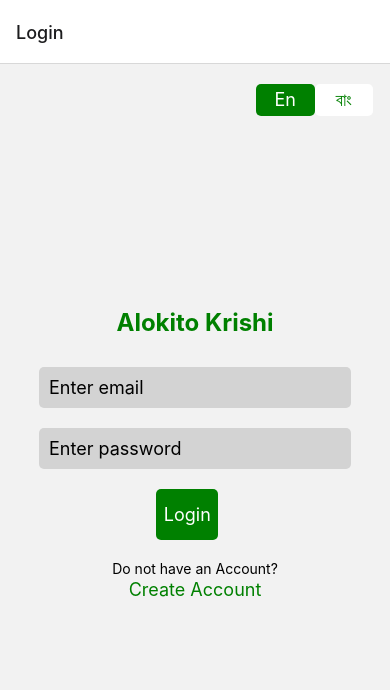
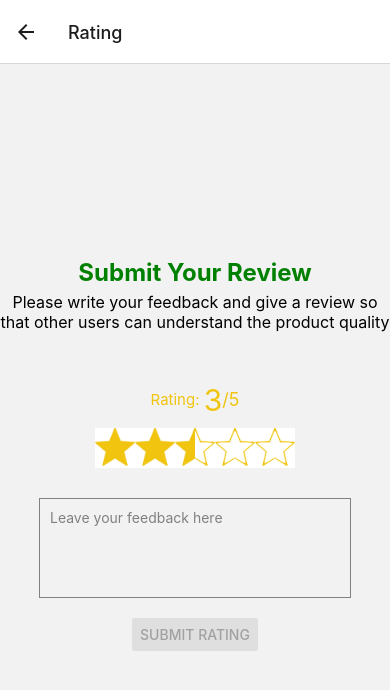
Before and after one commit to MdShalimSadman/thesisApp, a React Native app: screen /Rating in a window 390 px wide. Shown: the top 690 px of the page. Built offline with nearby package versions, Linux system fonts and the light colour scheme; what react-native-localize would draw is missing.

Commit message:
rating added in the screen

```diff
--- a/App.tsx
+++ b/App.tsx
@@ -27,19 +27,21 @@ import SignUp2 from './src/screen/SignUp2';
 import FarmerProfile from './src/screen/FarmerProfile';
 import customerCheckout from './src/screen/customerCheckout';
 import Bidding from './src/screen/Bidding';
+import RatingScreen from './src/screen/RatingScreen';
 
 const Stack = createNativeStackNavigator();
 function App(): JSX.Element {
   return (
     <NavigationContainer>
       <Stack.Navigator>
+        {/* <Stack.Screen name="Rating" component={RatingScreen} /> */}
         <Stack.Screen name="Login" component={Login} />
         <Stack.Screen name="SignUp" component={SignUp} />
         <Stack.Screen name="Home" component={Home} />
-        <Stack.Screen name="SignUp2" component={SignUp2} />
         <Stack.Screen name="Farmer Profile" component={FarmerProfile} />
         <Stack.Screen name="Customer Checkout" component={customerCheckout} />
         <Stack.Screen name="Bidding" component={Bidding}/>
+        <Stack.Screen name="Rating" component={RatingScreen}/>
       </Stack.Navigator>
     </NavigationContainer>
   );
--- a/package.json
+++ b/package.json
@@ -26,8 +26,10 @@
     "react-native": "0.72.6",
     "react-native-gesture-handler": "^2.13.4",
     "react-native-localize": "^3.0.4",
+    "react-native-ratings": "^8.1.0",
     "react-native-safe-area-context": "^4.7.4",
     "react-native-screens": "^3.27.0",
+    "react-native-star-rating": "^1.1.0",
     "react-native-uuid": "^2.0.1",
     "react-native-vector-icons": "^10.0.2"
   },
--- a/src/screen/Bidding.js
+++ b/src/screen/Bidding.js
@@ -20,15 +20,13 @@ const Bidding = ({route, navigation}) => {
   const [timerExpired, setTimerExpired] = useState(false);
 
   const handleAccept = () => {
-    // Implement logic for accepting estimated price
-    // This can include further actions like initiating payment, etc.
     console.log('Accepted Estimated Price:', estimatedPrice);
+    navigation.navigate('Rating');
   };
 
   const handlePropose = () => {
-    // Implement logic for user proposing a price
-    // This can include further actions like sending the proposed price to the server, etc.
     console.log('User Proposed Price:', userProposedPrice);
+    navigation.navigate('Rating');
   };
 
   useEffect(() => {
@@ -134,8 +132,9 @@ const Bidding = ({route, navigation}) => {
           </>
         )}
         <Text style={styles.timerText}>
-         {t('time')}
-         {formatTime(timer)}</Text>
+          {t('time')}
+          {formatTime(timer)}
+        </Text>
       </View>
     </>
   );
@@ -145,7 +144,7 @@ const styles = StyleSheet.create({
   container: {
     flex: 1,
     padding: 16,
-    marginTop:80
+    marginTop: 80,
   },
   languageButtonsContainer: {
     position: 'absolute',
--- /dev/null
+++ b/src/screen/RatingScreen.js
@@ -0,0 +1,96 @@
+// RatingScreen.js
+import React, { useState } from 'react';
+import { View, Text, TextInput, Button, StyleSheet } from 'react-native';
+import { Rating } from 'react-native-ratings';
+
+const RatingScreen = () => {
+  const [rating, setRating] = useState(0);
+  const [feedback, setFeedback] = useState('');
+
+  const handleRating = (rated) => {
+    setRating(rated);
+  };
+
+  const handleFeedbackChange = (text) => {
+    setFeedback(text);
+  };
+
+  const submitRating = () => {
+    // You can implement the logic to submit the rating and feedback to your backend here
+    console.log('Rating:', rating);
+    console.log('Feedback:', feedback);
+    // Add your API call or any other necessary actions here
+  };
+
+  return (
+    <View style={styles.container}>
+      <Text style={styles.title}>Submit Your Review</Text>
+      <Text style={styles.subTitle}>Please write your feedback and give a review so that other users can understand the product quality</Text>
+      <View style={styles.ratingContainer}>
+        <Rating
+          showRating
+          onFinishRating={handleRating}
+          style={{ paddingVertical: 10 }}
+        />
+      </View>
+
+      <TextInput
+        style={styles.feedbackInput}
+        placeholderTextColor="gray"
+        placeholder="Leave your feedback here"
+        multiline
+        numberOfLines={4}
+        onChangeText={(text) => handleFeedbackChange(text)}
+      />
+
+      <Button
+        title="Submit Rating"
+        onPress={submitRating}
+        disabled={rating === 0}
+        color={rating !== 0 ? 'green' : 'gray'}
+        style={rating !== 0 ? styles.submitButtonEnabled : styles.submitButtonDisabled}
+      />
+    </View>
+  );
+};
+
+const styles = StyleSheet.create({
+  container: {
+    flex: 1,
+    justifyContent: 'center',
+    alignItems: 'center',
+  },
+  title: {
+    fontSize: 24,
+    marginBottom: 5,
+    color: 'green',
+    fontWeight: 'bold',
+  },
+  subTitle: {
+    fontSize: 16,
+    marginBottom: 20,
+    color: 'black',
+    textAlign: 'center',
+  },
+  ratingContainer: {
+    marginVertical: 20,
+  },
+  feedbackInput: {
+    width: '80%',
+    height: 100,
+    borderColor: 'gray',
+    borderWidth: 1,
+    marginBottom: 20,
+    padding: 10,
+    color: 'black',
+  },
+  submitButtonEnabled: {
+    backgroundColor: 'green',
+    color: 'white', // Set text color to white when active
+  },
+  submitButtonDisabled: {
+    backgroundColor: 'gray',
+  },
+});
+
+export default RatingScreen;
--- a/src/translations/en.json
+++ b/src/translations/en.json
@@ -1,5 +1,6 @@
 {
     "title": "Alokito Krishi",
+
     "email": "Enter email",
     "password":"Enter password",
     "accountQuestion":"Do not have an Account?",
```
Also changed, not shown: src/screen/FarmerProfile.js (+5 -3 lines), 1 other file (tests, documents, lock files or other folders).
